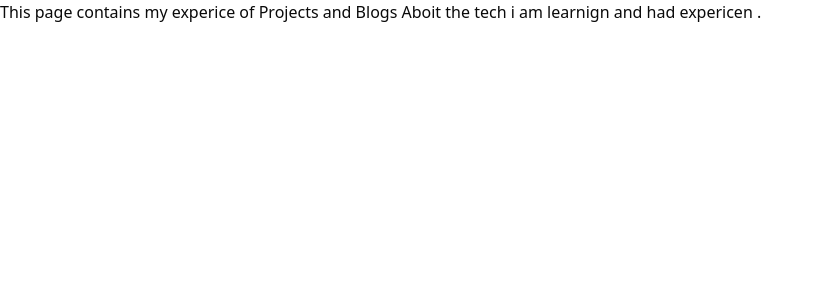
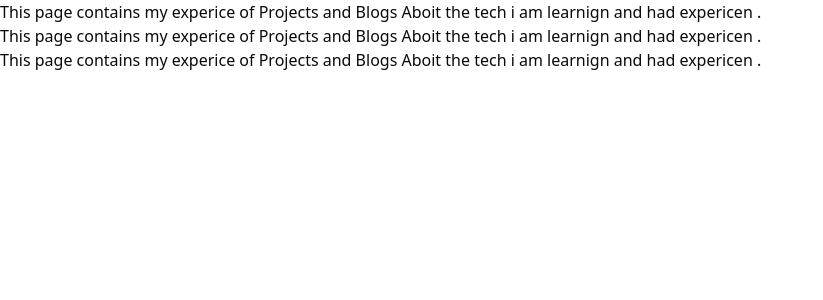
Before and after one commit to AmanBani/Portfolio, a Next.js app: page /Blogs in a window 1280 px wide. Shown: the top 300 px of the page, without its empty margins (0-823 px from the left). Built offline with nearby package versions, Linux system fonts and the light colour scheme.

Commit message:
frontend chages 01

```diff
--- a/app/Blogs/page.tsx
+++ b/app/Blogs/page.tsx
@@ -2,7 +2,13 @@ import React from 'react'
 
 const page = () => {
   return (
+    <>
     <div>This page contains my experice of Projects and Blogs Aboit the tech i am learnign and had expericen .</div>
+
+    <div>This page contains my experice of Projects and Blogs Aboit the tech i am learnign and had expericen .</div>
+
+    <div>This page contains my experice of Projects and Blogs Aboit the tech i am learnign and had expericen .</div>
+  </>
   )
 }
 
```
